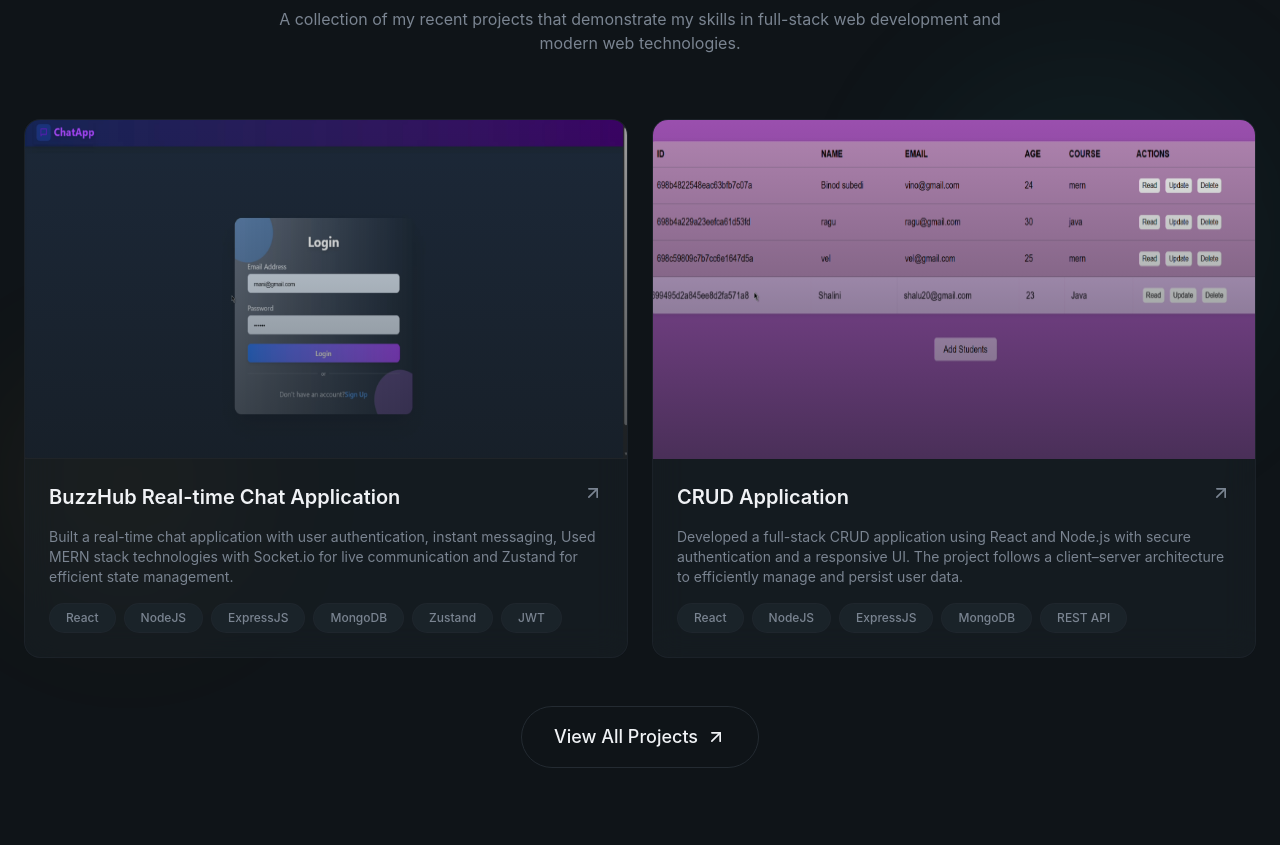
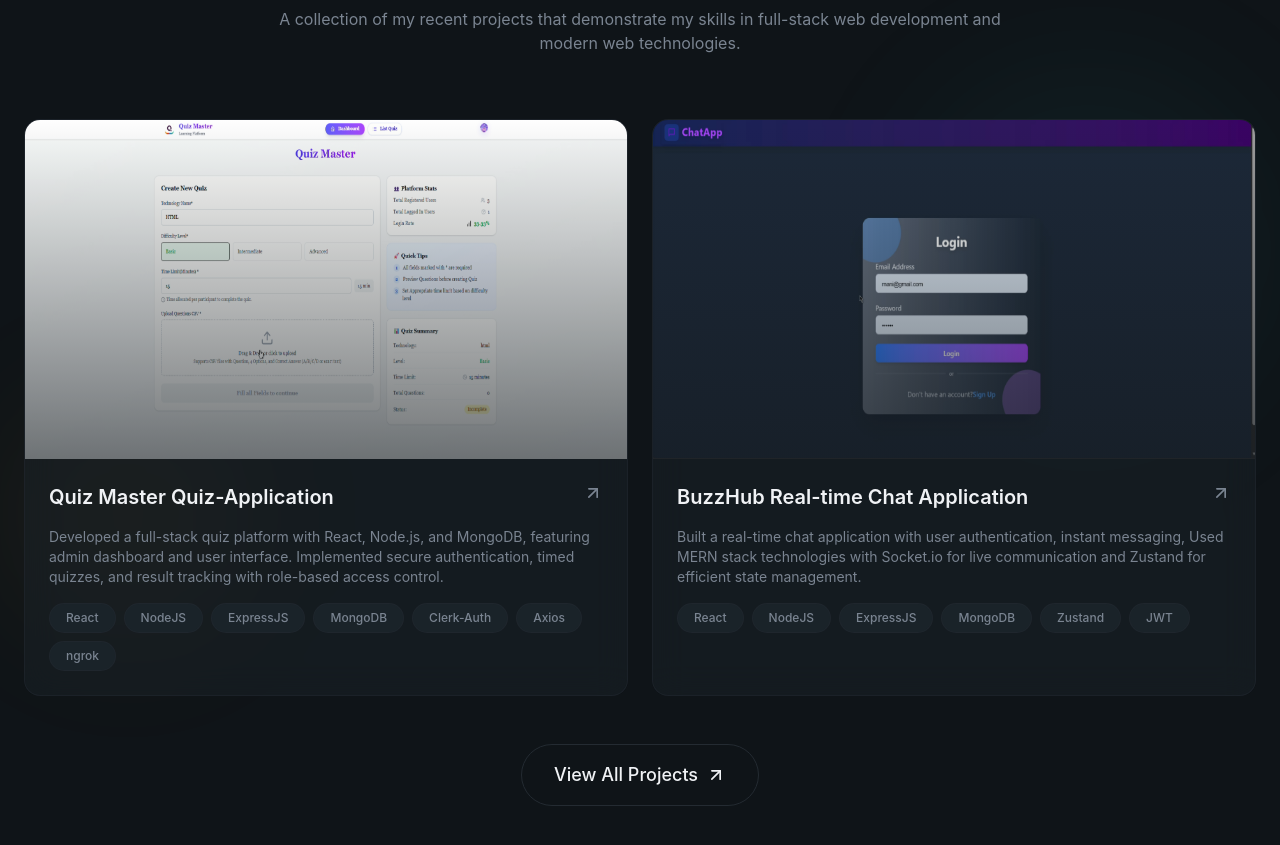
Before and after one commit to Logesh-26/portfolio, a React (Vite) app: page / in a window 1280 px wide. Shown: the part 2360-3205 px from the top of the page. Built offline with nearby package versions, Linux system fonts and the light colour scheme.

Commit message:
Project Added

```diff
--- a/src/sections/Projects.jsx
+++ b/src/sections/Projects.jsx
@@ -2,7 +2,14 @@ import { ArrowUpRight, Github } from "lucide-react";
 import { useState } from "react";
 import { AnimatedBorderButton } from "@/components/AnimatedBorderButton";
 
-const projects =  [
+const projects = [
+    {
+        title: "Quiz Master Quiz-Application",
+        description: "Developed a full-stack quiz platform with React, Node.js, and MongoDB, featuring admin dashboard and user interface. Implemented secure authentication, timed quizzes, and result tracking with role-based access control.",
+        image: "/Project-images/quizmaster-image.png",
+        tags: ["React", "NodeJS", "ExpressJS", "MongoDB", "Clerk-Auth", "Axios", "ngrok"],
+        github: "https://github.com/Logesh-26/QuizMaster-App"
+    },
     {
         title: "BuzzHub Real-time Chat Application",
         description: "Built a real-time chat application with user authentication, instant messaging, Used MERN stack technologies with Socket.io for live communication and Zustand for efficient state management.",
```
Also changed, not shown: public/Project-images/quizmaster-image.png (added).
